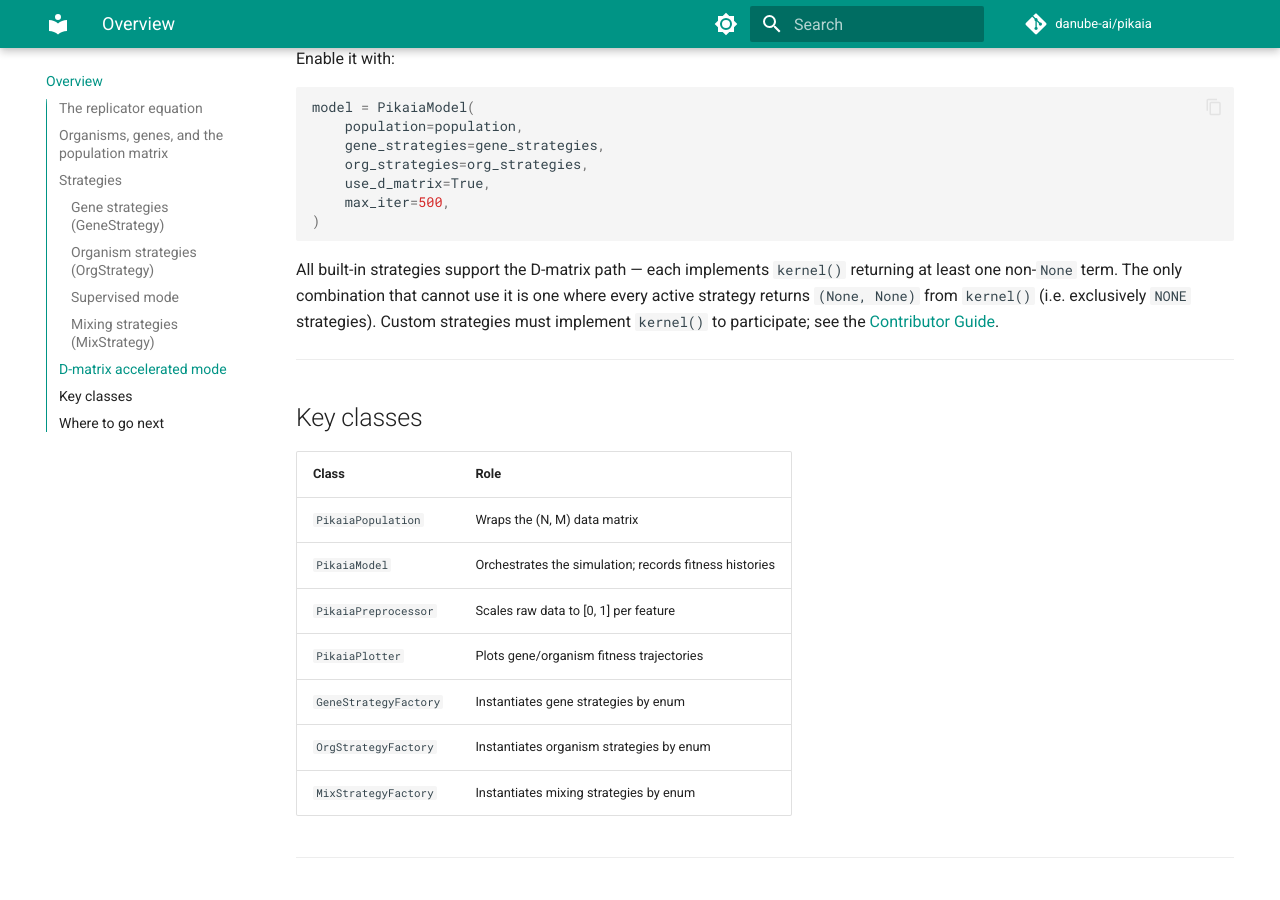
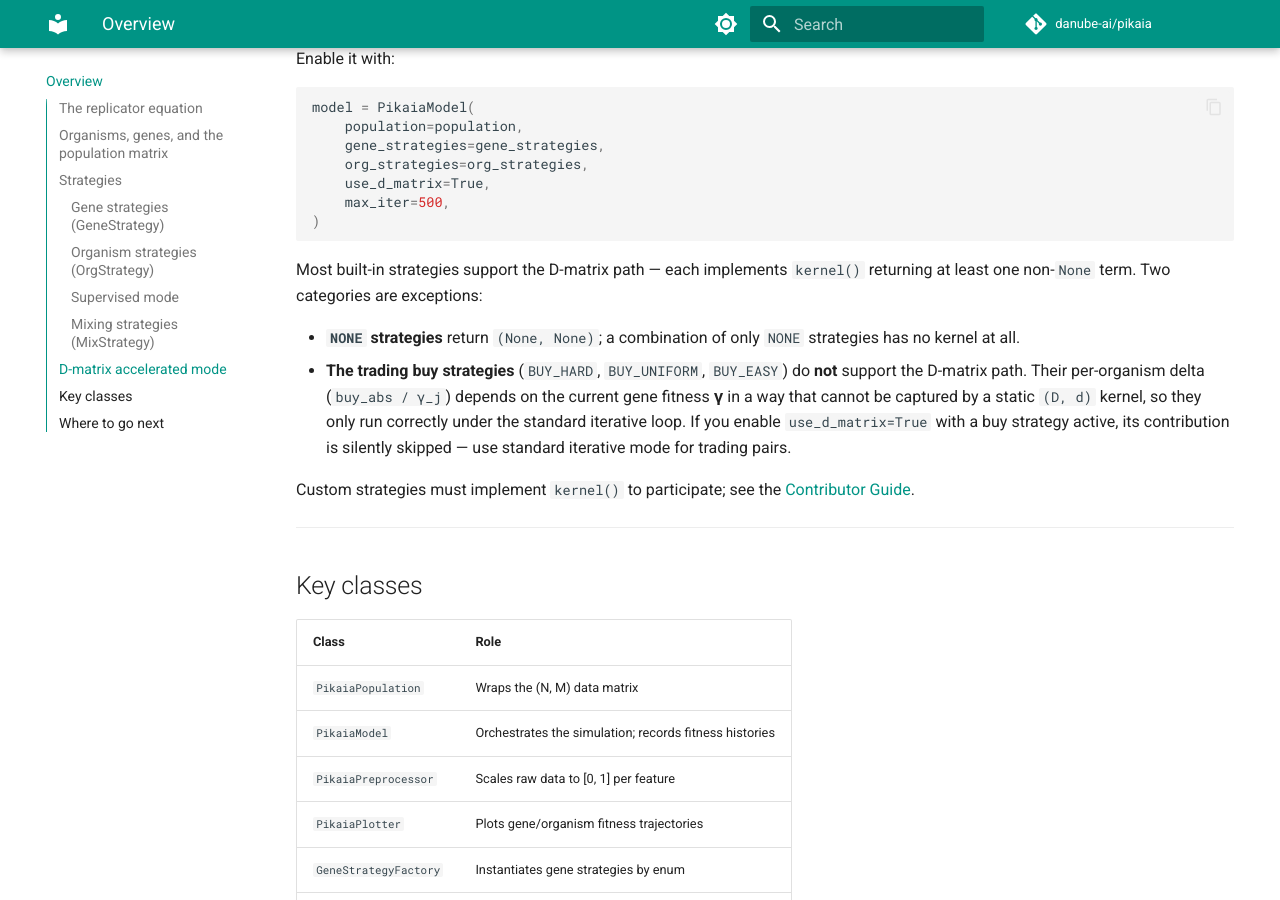
Before and after one commit to danube-ai/pikaia, an MkDocs documentation site: the page built from docs/overview.md, in a window 1280 px wide and 900 px high, scrolled down 3313 px. Built offline with MkDocs 1.6.1 and Material for MkDocs 9.7.7, drawn with Linux system fonts in a browser that asks for light colours; comment, search, counter and statistics services are not loaded; the version menu is left out; some of the changed text lies outside the part shown.

Commit message:
docs: fix D-matrix accuracy claims, scrub CalSim from CHANGELOG
- overview.md: correct false "all strategies support D-matrix" claim —
  the trading buy strategies (BUY_HARD/UNIFORM/EASY) have a γ-dependent
  delta that cannot be a static (D,d) kernel; document that use_d_matrix
  silently skips them, and fix ORTHOGONALITY -> ORTHO_GENE enum name
- d_matrix_comparison.py: revert org grid to the 5 D-matrix-capable
  strategies (buy strategies produced misleading low-cosine [!!] output
  since their contribution is dropped in D-matrix mode); back to 8×5=40,
  sell strategies benchmarked standalone with a clarifying note
- README.md: 40 combos, present gene/org as independent lists (not pairs)
- CHANGELOG.md: remove internal "CalSim"/"Difficulty" naming from the
  0.3.2 and 0.2.5 entries; describe as trading strategies

````diff
--- a/docs/overview.md
+++ b/docs/overview.md
@@ -52,7 +52,7 @@ Called once per *(organism i, gene j)* pair. Returns a scalar delta for gene *j*
 | `SELL_EASY` | Drains value from common genes — inverse of `SELL_HARD`; pair with `BUY_EASY` for full trading behaviour |
 | `VARIANCE` | Rewards genes with high cross-organism dispersion |
 | `ENTROPY_MAX` | Rewards genes with high entropy; supports supervised mode |
-| `ORTHOGONALITY` | Rewards genes that are uncorrelated with each other; supports supervised mode |
+| `ORTHO_GENE` | Rewards genes that are uncorrelated with each other; supports supervised mode |
 | `PARTIAL_CORR` | Rewards genes with low partial correlation to others; supports supervised mode |
 | `REDUNDANCY_PENALTY` | Penalises genes that are redundant with the rest; supports supervised mode |
 | `NONE` | No contribution |
@@ -74,7 +74,7 @@ Called once per organism *i*. Returns an array of shape (M,) — the delta for e
 
 ### Supervised mode
 
-Four gene strategies (`ENTROPY_MAX`, `ORTHOGONALITY`, `PARTIAL_CORR`, `REDUNDANCY_PENALTY`) can optionally incorporate a target variable. Pass `y` to `PikaiaModel` and they blend it into their signal automatically — without `y` they run fully unsupervised:
+Four gene strategies (`ENTROPY_MAX`, `ORTHO_GENE`, `PARTIAL_CORR`, `REDUNDANCY_PENALTY`) can optionally incorporate a target variable. Pass `y` to `PikaiaModel` and they blend it into their signal automatically — without `y` they run fully unsupervised:
 
 ```python
 model = PikaiaModel(population=population, gene_strategies=gene_strategies, y=labels)
@@ -113,7 +113,12 @@ model = PikaiaModel(
 )
 ```
 
-All built-in strategies support the D-matrix path — each implements `kernel()` returning at least one non-`None` term. The only combination that cannot use it is one where every active strategy returns `(None, None)` from `kernel()` (i.e. exclusively `NONE` strategies). Custom strategies must implement `kernel()` to participate; see the [Contributor Guide](contributing.md).
+Most built-in strategies support the D-matrix path — each implements `kernel()` returning at least one non-`None` term. Two categories are exceptions:
+
+- **`NONE` strategies** return `(None, None)`; a combination of only `NONE` strategies has no kernel at all.
+- **The trading buy strategies** (`BUY_HARD`, `BUY_UNIFORM`, `BUY_EASY`) do **not** support the D-matrix path. Their per-organism delta (`buy_abs / γ_j`) depends on the current gene fitness **γ** in a way that cannot be captured by a static `(D, d)` kernel, so they only run correctly under the standard iterative loop. If you enable `use_d_matrix=True` with a buy strategy active, its contribution is silently skipped — use standard iterative mode for trading pairs.
+
+Custom strategies must implement `kernel()` to participate; see the [Contributor Guide](contributing.md).
 
 ---
 
````
Also changed, not shown: CHANGELOG.md (+18 -21 lines), examples/README.md (+5 -13 lines), 1 other file.
